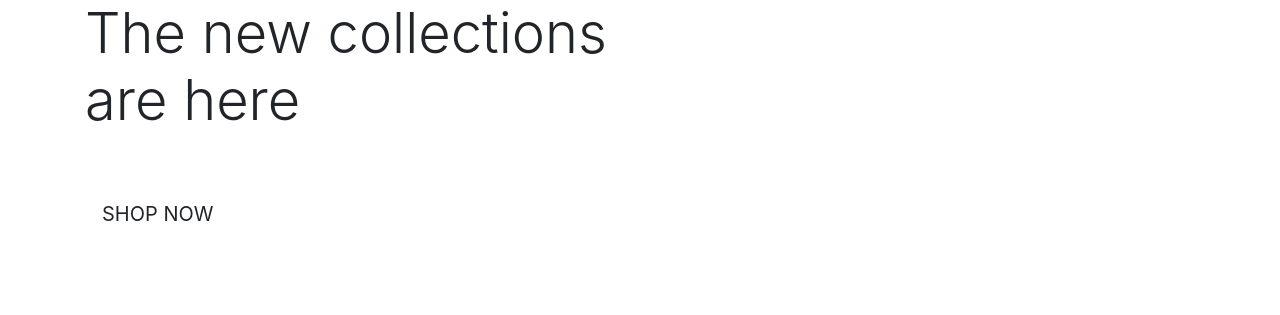
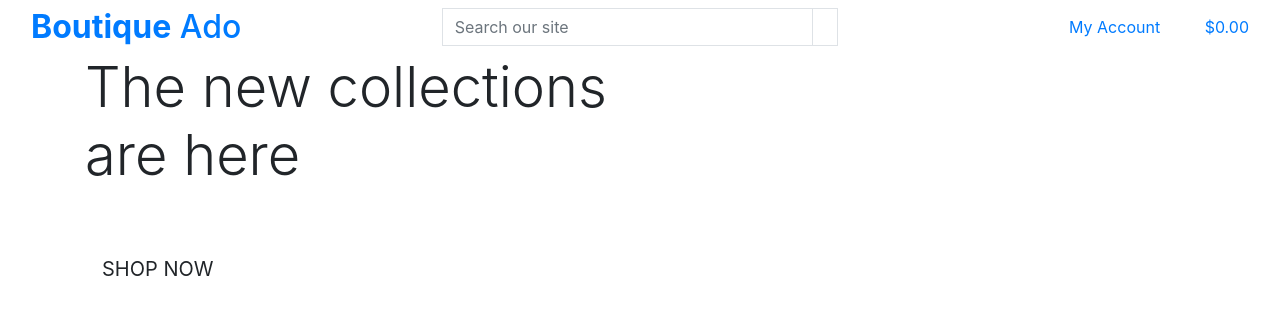
Before and after one commit to MattBCoding/boutique_ado, a Django app: page / in a window 1280 px wide. Shown: the top 315 px of the page. Run offline with Django 3.2, Linux system fonts and the light colour scheme.

Commit message:
Added main page header

```diff
--- a/templates/base.html
+++ b/templates/base.html
@@ -1,55 +1,96 @@
 {% load static %}
 
-<!doctype html>
+<!DOCTYPE html>
 <html lang="en">
     <head>
-
         {% block meta %}
         <!-- Required meta tags -->
-        <meta http-equiv="X-UA-Compatible" content="IE=edge">
-        <meta charset="utf-8">
-        <meta name="viewport" content="width=device-width, initial-scale=1, shrink-to-fit=no">
-    {% endblock %}
-
-    {% block extra_meta %}
-    {% endblock %}
-
-    {% block corecss %}
+        <meta http-equiv="X-UA-Compatible" content="IE=edge" />
+        <meta charset="utf-8" />
+        <meta name="viewport" content="width=device-width, initial-scale=1, shrink-to-fit=no" />
+        {% endblock %} {% block extra_meta %} {% endblock %} {% block corecss %}
         <!-- Bootstrap CSS -->
-        <link rel="stylesheet" href="https://cdn.jsdelivr.net/npm/bootstrap@4.4.1/dist/css/bootstrap.min.css" integrity="sha384-Vkoo8x4CGsO3+Hhxv8T/Q5PaXtkKtu6ug5TOeNV6gBiFeWPGFN9MuhOf23Q9Ifjh" crossorigin="anonymous">
-    {% endblock %}
-
-    {% block extra_css %}
-    {% endblock %}
-
-    {% block corejs %}
+        <link rel="stylesheet" href="https://cdn.jsdelivr.net/npm/bootstrap@4.4.1/dist/css/bootstrap.min.css" integrity="sha384-Vkoo8x4CGsO3+Hhxv8T/Q5PaXtkKtu6ug5TOeNV6gBiFeWPGFN9MuhOf23Q9Ifjh" crossorigin="anonymous" />
+        {% endblock %} {% block extra_css %} {% endblock %} {% block corejs %}
         <!-- Optional JavaScript -->
         <!-- jQuery first, then Popper.js, then Bootstrap JS -->
         <script src="https://code.jquery.com/jquery-3.6.0.min.js" integrity="sha256-/xUj+3OJU5yExlq6GSYGSHk7tPXikynS7ogEvDej/m4=" crossorigin="anonymous"></script>
         <script src="https://cdn.jsdelivr.net/npm/popper.js@1.16.0/dist/umd/popper.min.js" integrity="sha384-Q6E9RHvbIyZFJoft+2mJbHaEWldlvI9IOYy5n3zV9zzTtmI3UksdQRVvoxMfooAo" crossorigin="anonymous"></script>
         <script src="https://cdn.jsdelivr.net/npm/bootstrap@4.4.1/dist/js/bootstrap.min.js" integrity="sha384-wfSDF2E50Y2D1uUdj0O3uMBJnjuUD4Ih7YwaYd1iqfktj0Uod8GCExl3Og8ifwB6" crossorigin="anonymous"></script>
-    {% endblock %}
-
-    {% block extra_js %}
-    {% endblock %}
+        {% endblock %} {% block extra_js %} {% endblock %}
 
         <title>Boutique Ado {% block extra_title %}{% endblock %}</title>
     </head>
+
     <body>
-    <header class="container-fluid fixed top"></header>
+        <header class="container-fluid fixed top">
+            <div class="row">
+                <div class="col-12 col-lg-4 my-auto py-1 py-lg-0 text-center text-lg-left">
+                    <a href="{% url 'home' %}" class="nav-link main-logo-link">
+                        <h2 class="logo-font text-black my-0"><strong>Boutique</strong> Ado</h2>
+                    </a>
+                </div>
+                <div class="col-12 col-lg-4 my-auto py-1 py-lg-0">
+                    <form action="" method="GET">
+                        <div class="input-group w-100">
+                            <input type="text" class="form-control border border-black rounded-0" name="q" placeholder="Search our site" />
+                            <div class="input-group-append">
+                                <button class="form-control btn btn-black border border-black rounded-0" type="submit">
+                                    <span class="icon">
+                                        <i class="fa fa-search-search"></i>
+                                    </span>
+                                </button>
+                            </div>
+                        </div>
+                    </form>
+                </div>
+                <div class="col-12 col-lg-4 my-auto py-1 py-lg-0">
+                    <ul class="list-inline list-unstyled text-center text-lg-right my-0">
+                        <li class="list-inline-item dropdown">
+                            <a href="#" class="text-black nav-link" id="user-options" data-toggle="dropdown" aria-haspopup="true" aria-expanded="false">
+                                <div class="text-center">
+                                    <div>
+                                        <i class="fas fa-user fa-lg"></i>
+                                    </div>
+                                    <p class="my-0">My Account</p>
+                                </div>
+                            </a>
+                            <div class="dropdown-menu border-0" aria-labelledby="user-options">
+                                {% if request.user.is_authenticated %}
+                                    {% if request.user.is_superuser %}
+                                        <a href="" class="dropdown-item">Product Management</a>
+                                    {% endif %}
+                                    <a href="" class="dropdown-item">My Profile</a>
+                                    <a href="{% url 'account_logout' %}" class="dropdown-item">Logout</a>
+                                {% else %}
+                                    <a href="{% url 'account_signup' %}" class="dropdown-item">Register</a>
+                                    <a href="{% url 'account_login' %}" class="dropdown-item">Login</a>
+                                {% endif %}
+                            </div>
+                        </li>
+                        <li class="list-inline-item">
+                            <a href="" class="{% if grand_total %}text-info font-weight-bold{% else %} text-black{% endif %} nav-link">
+                                <div class="text-center">
+                                    <div>
+                                        <i class="fas fa-shopping-bag fa-lg"></i>
+                                    </div>
+                                    <p class="my-0">
+                                        {% if grand_total %}
+                                            ${{ grand_total|floatformat:2 }}
+                                        {% else %}
+                                            $0.00
+                                        {% endif %}
+                                    </p>
+                                </div>
+                            </a>
+                        </li>
+                    </ul>
+                </div>
+            </div>
+        </header>
 
         {% if messages %}
         <div class="message-container"></div>
-    {% endif %}
-
-    {% block page_header %}
-    {% endblock %}
-
-    {% block content %}
-    {% endblock %}
-
-    {% block postloadjs %}
-    {% endblock %}
-
+        {% endif %} {% block page_header %} {% endblock %} {% block content %} {% endblock %} {% block postloadjs %} {% endblock %}
     </body>
 </html>
```
Lines whose indentation alone changed are shown as unchanged.
